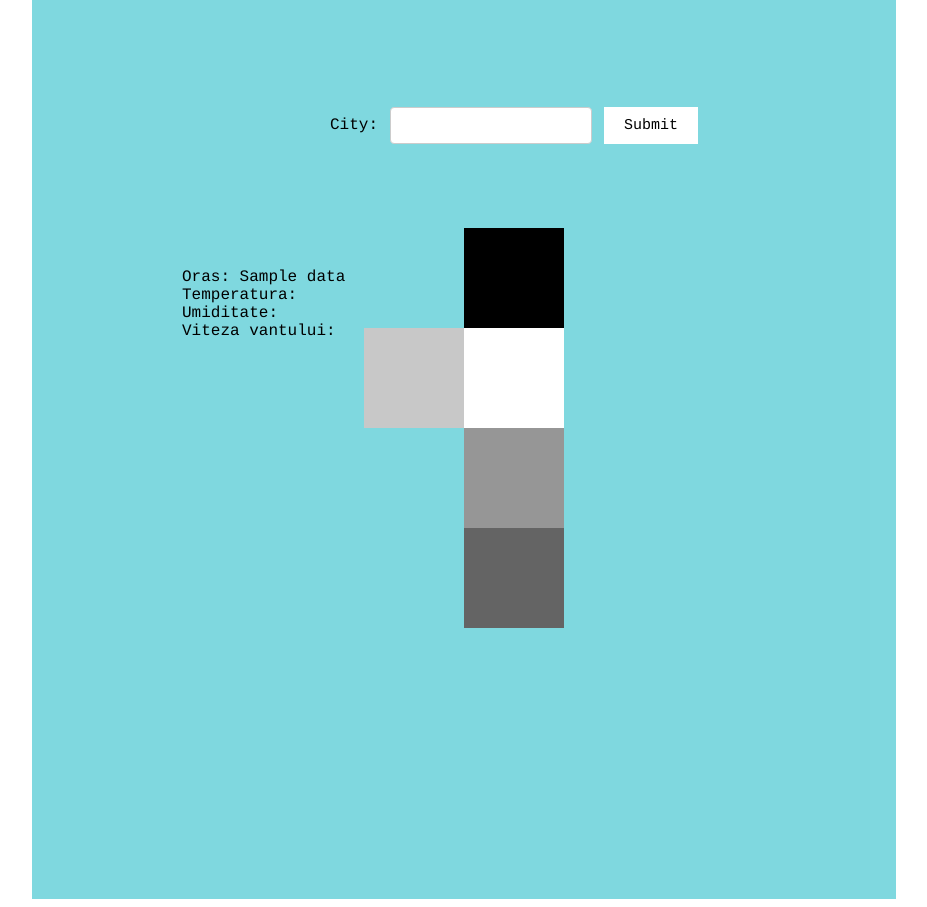
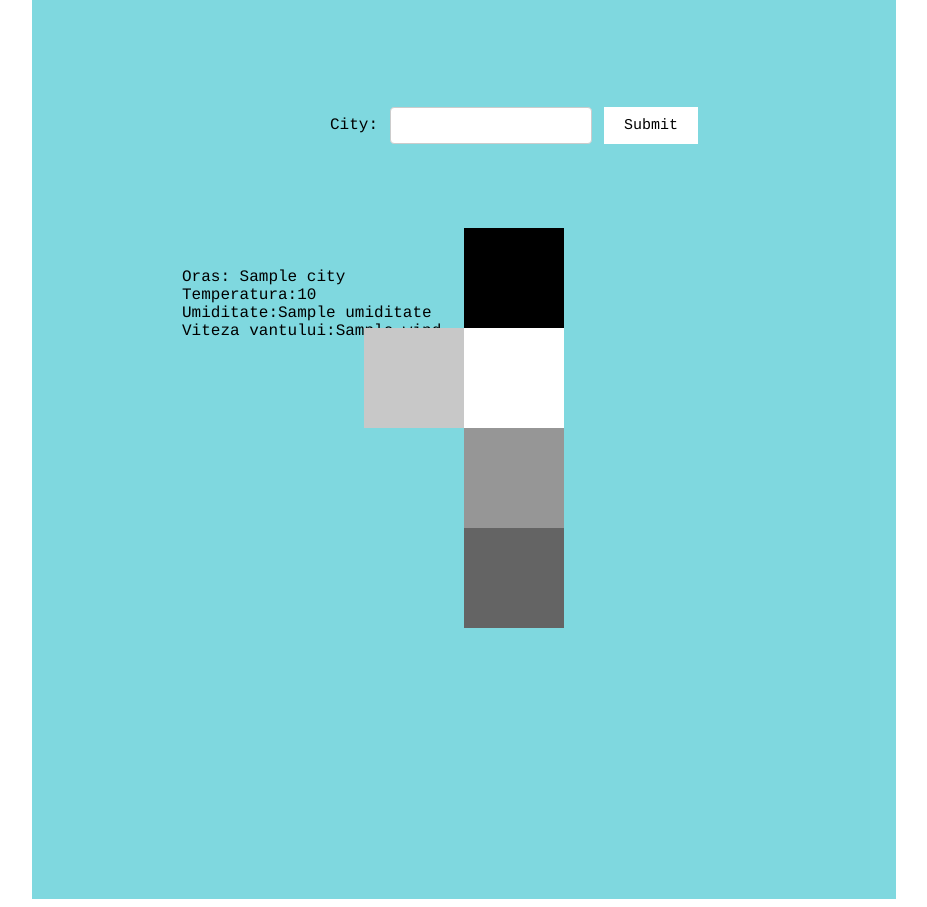
Before and after one commit to AlexNisulescu/CloathingSelector, a Flask app: template templates/index.html in a window 1280 px wide. Shown: the part 159-1066 px from the top of the page, without its empty margins (176-1103 px from the left). Run offline with Flask 2, Linux system fonts and the light colour scheme; the template is opened without the code that fills it: most values are stand-ins (such as "Sample title", 1, 10 or a date in 2020); some libraries are stand-ins or nearby versions.

Commit message:
Integrare module
Am integrat modulele API la serverul web

```diff
--- a/app.py
+++ b/app.py
@@ -3,8 +3,11 @@ from flask import render_template
 from flask_mysqldb import MySQL
 import MySQLdb
 import os
+
+import WeatherGather
+import WeatherParser
+
 app = Flask(__name__)
-
 
 
 
@@ -12,9 +15,11 @@ app = Flask(__name__)
 def index():
 	if request.method == 'POST':
 		data = request.form['city_name']
+		WeatherGather.send_API(data)
+		temperature,humidity,wind=WeatherParser.read_JSON()
 	else:
 		data=""
-	return render_template('index.html',data=data,len=len(data))
+	return render_template('index.html',city=data,temp=temperature,umiditate=humidity,wind=wind)
 
 
 
--- a/templates/index.html
+++ b/templates/index.html
@@ -32,10 +32,10 @@
 				</div>
 		</div>
 		<div class="body3">
-				Oras: {{data}}<br>
-				Temperatura:<br>
-				Umiditate:<br>
-				Viteza vantului:<br>
+				Oras: {{city}}<br>
+				Temperatura:{{temp}}<br>
+				Umiditate:{{umiditate}}<br>
+				Viteza vantului:{{wind}}<br>
 		</div>
 	</div>
 </body>
```
Also changed, not shown: WeatherGather.py (+9 -9 lines), WeatherParser.py (+8 -6 lines).
